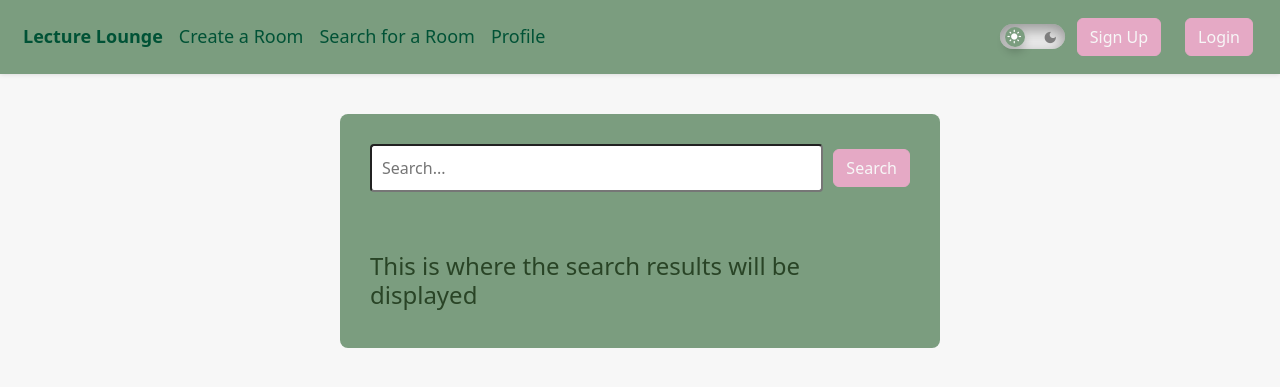
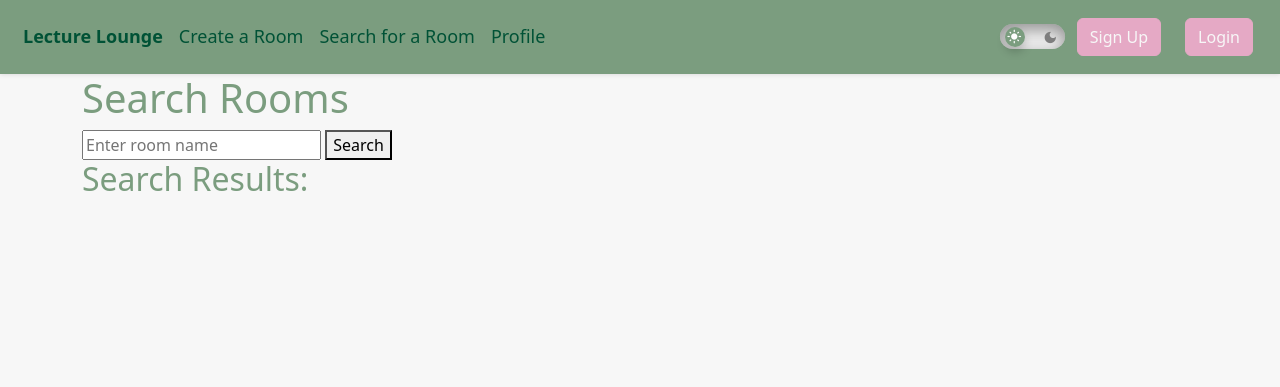
Before and after one commit to nina-network/Lecture-Lounge, a Flask app: page /search in a window 1280 px wide. Shown: the top 387 px of the page. Run offline with Flask 3, Linux system fonts and the light colour scheme.

Commit message:
adding functionality for search page. Will be making commit later to actually provide css and make page look better instead of just throwing information up

```diff
--- a/app.py
+++ b/app.py
@@ -209,10 +209,6 @@ def create_rooms():
 def create_room():
     return render_template('create_room.html')
 
-@app.route('/search')
-def search_page():
-    return render_template('search.html')
-
 @app.post('/create-post')
 def create_post():
     post_title = request.form.get('post_title')
@@ -236,3 +232,17 @@ def create_post():
         room_posts[post['course_id']] = room_posts[post['course_id']]
 
     return redirect(url_for('room', room_id=course_id))
+
+@app.route('/search', methods=['GET', 'POST'])
+def search_page():
+    search_results = {}
+    if request.method == 'POST':
+        search_query = request.form.get('search_query')
+        if search_query:
+            courses = course_repository.get_all_courses()
+            if not courses:
+                abort(400)
+            for course in courses:
+                if search_query.lower() in course['course_name'].lower():
+                    search_results[course['course_id']] = course['course_name']
+    return render_template('search.html', search_results=search_results)
--- a/templates/search.html
+++ b/templates/search.html
@@ -1,51 +1,26 @@
 {% extends '_layout.html' %}
 
-{% block body %}
+{% block styles %}
 <style>
 
-    .box {
-        max-width: 600px;
-        margin: 40px auto;
-        padding: 20px;
-        background-color: #7b9d7f;
-        border-radius: 8px;
-    }
+</style>
+{% endblock %}
 
-    .search-container {
-        border-radius: 8px;
-        padding: 10px;
-        margin-bottom: 20px;
-        display: flex;
-        justify-content: center;
-        align-items: center;
-    }
-
-    .search-input {
-        flex-grow: 1;
-        margin-right: 10px;
-        padding: 10px;
-        border-radius: 4px;
-        font-size: 16px;
-        outline: none;
-    }
-
-    .search-input h1 {
-        font-size: 24px;
-        margin-top: 20px;
-        color: #294426;
-    }
-</style>
+{% block body %}
+    <div class="container">
+        <h1 class="search-title">Search Rooms</h1>
+            <form action="/search" method="POST">
+                <input class="search-input" type="text" name="search_query" placeholder="Enter room name">
+                <button class="search-button" type="submit">Search</button>
+            </form>
 
 
 
-<div class="box">
-    <div class="search-container">
-        <input class="search-input" type="text" placeholder="Search...">
-        <button class="btn" type="button">Search</button>
+            <h2>Search Results:</h2>
+            <ul>
+                {% for room_id, room_name in search_results.items() %}
+                    <li><a href="/room/{{ room_id }}">{{ room_name }}</a></li>
+                {% endfor %}
+            </ul>
     </div>
-    <div class="search-input">
-        <h1>This is where the search results will be displayed</h1>
-    </div>
-</div>
-
 {% endblock %}
```
Also changed, not shown: 1 other file.
